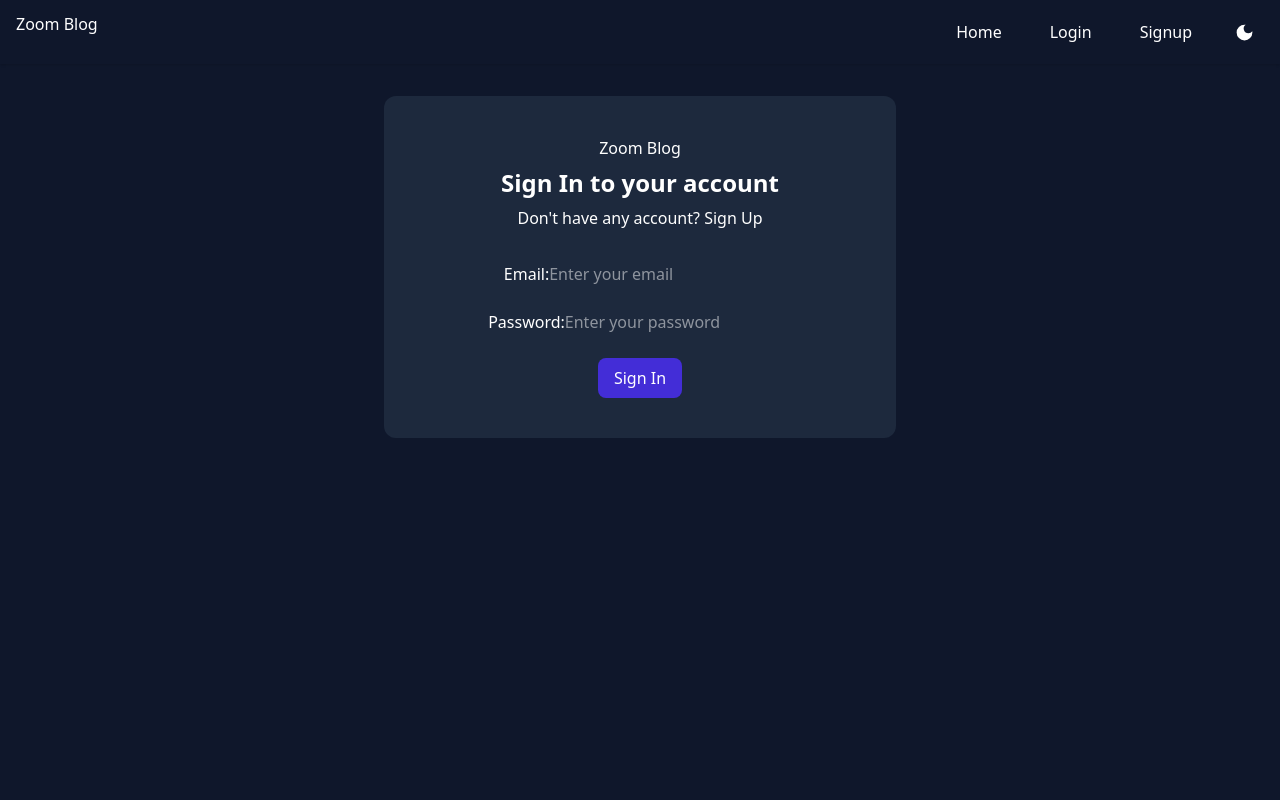
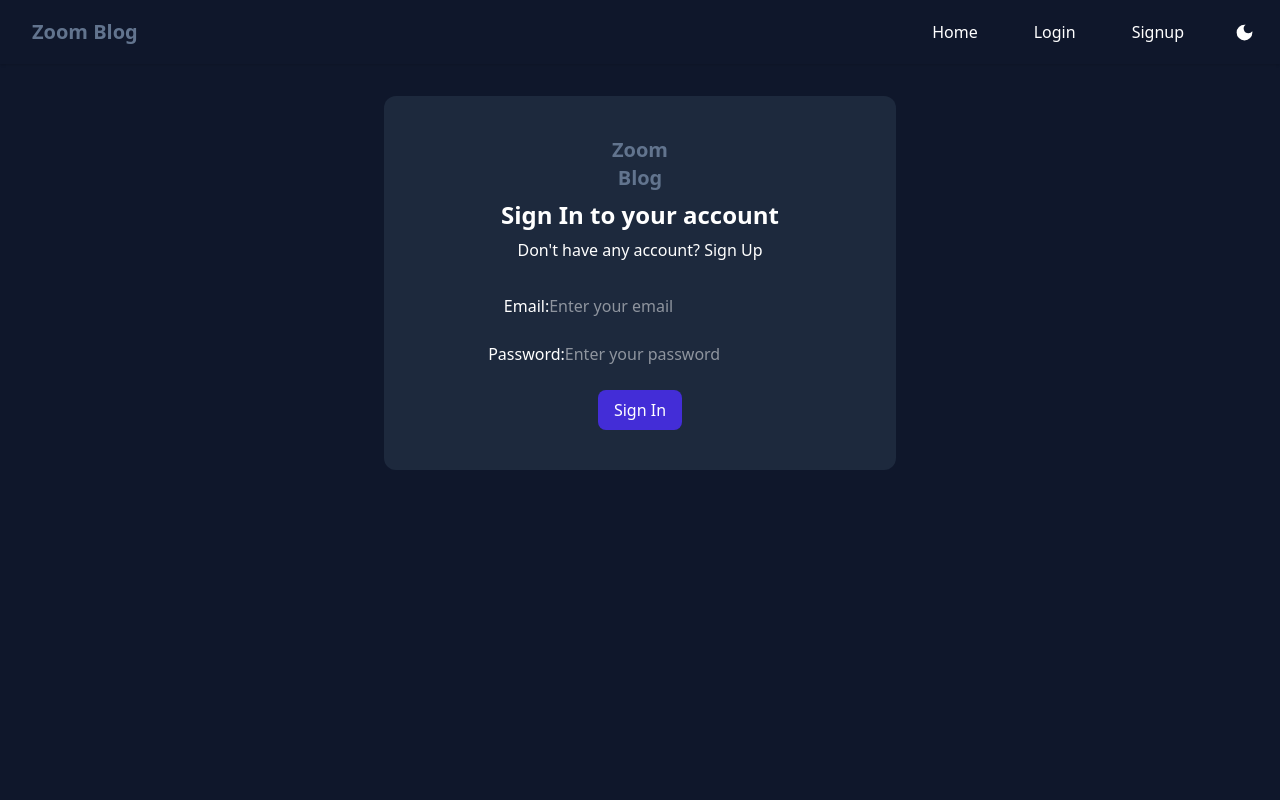
Before and after one commit to sankalplele/zoom-blog-main, a React (Vite) app: page /login in a window 1280 px wide. Shown: the top 800 px of the page. Built offline with nearby package versions, Linux system fonts and the light colour scheme; no server answers.

Commit message:
fixed styling

```diff
--- a/src/components/Header/Header.jsx
+++ b/src/components/Header/Header.jsx
@@ -39,7 +39,7 @@ function Header() {
     <header className="py-3 shadow dark:bg-slate-900 dark:text-white">
       <Container>
         <nav className="flex">
-          <div className="mr-4">
+          <div className="mr-4 flex items-center justify-center px-4">
             <Link to="/">
               <Logo width="70px" />
             </Link>
@@ -50,7 +50,7 @@ function Header() {
                 <li key={item.name}>
                   <button
                     onClick={() => navigate(item.slug)}
-                    className="inline-block px-6 py-2 duration-200 hover:bg-slate-300 dark:hover:bg-indigo-700 rounded-xl"
+                    className="inline-block px-6 py-2 duration-200 hover:bg-blue-100 dark:hover:bg-indigo-800 rounded-full mr-2"
                   >
                     {item.name}
                   </button>
--- a/src/components/Header/LogoutBtn.jsx
+++ b/src/components/Header/LogoutBtn.jsx
@@ -12,7 +12,7 @@ function LogoutBtn() {
   };
   return (
     <button
-      className="inline-block px-6 py-2 duration-200 hover:bg-blue-100 rounded-full dark:bg-indigo-800"
+      className="inline-block px-6 py-2 duration-200 hover:bg-blue-100 dark:hover:bg-indigo-500 rounded-full dark:bg-indigo-800"
       onClick={logoutHandler}
     >
       Log out
--- a/src/components/Logo.jsx
+++ b/src/components/Logo.jsx
@@ -1,7 +1,11 @@
 import React from "react";
 
 function Logo({ width = "100px" }) {
-  return <div>Zoom Blog</div>;
+  return (
+    <div>
+      <h1 className="text-xl font-bold text-slate-500">Zoom Blog</h1>
+    </div>
+  );
 }
 
 export default Logo;
--- a/src/components/PostCard.jsx
+++ b/src/components/PostCard.jsx
@@ -10,7 +10,7 @@ function PostCard({ $id, title, featuredImage }) {
   console.log(imageUrl);
   return (
     <Link to={`/post/${$id}`}>
-      <div className="w-full bg-slate-100 dark:bg-slate-800 rounded-xl p-4 hover:bg-slate-700">
+      <div className="w-full bg-slate-100 dark:bg-slate-800 rounded-xl p-4 dark:hover:bg-slate-700 hover:bg-slate-200">
         <div className="w-full justify-center mb-4 aspect-square">
           <div
             title={title}
```
